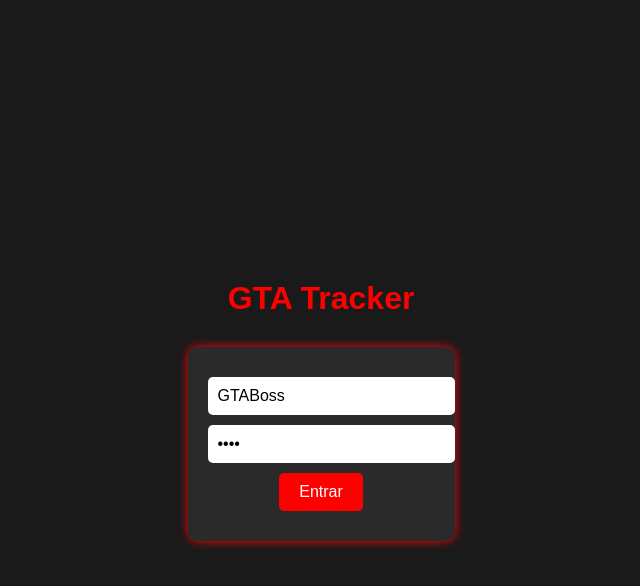
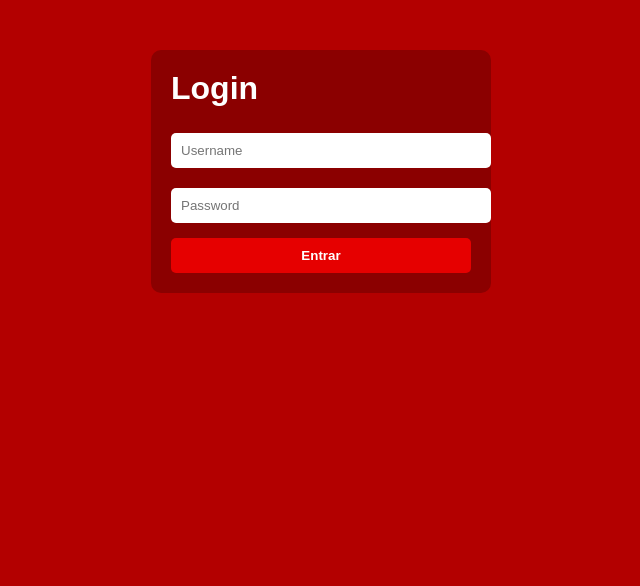
Before and after one commit to kiko189/Versao-final-, a plain HTML site: page index.html in a window 1280 px wide. Shown: the whole page, without its empty margins (319-959 px from the left). Drawn offline with Linux system fonts and the light colour scheme.

Commit message:
Update index.html

```diff
--- a/index.html
+++ b/index.html
@@ -1,81 +1,105 @@
-<!DOCTYPE html><html lang="pt">
+<!DOCTYPE html>
+<html lang="pt">
 <head>
   <meta charset="UTF-8">
   <meta name="viewport" content="width=device-width, initial-scale=1.0">
-  <title>GTA Tracker</title>
+  <title>GTA Boss Tracker</title>
   <style>
     body {
       margin: 0;
       font-family: Arial, sans-serif;
-      background-color: #1a1a1a;
+      background-color: #b30000;
       color: white;
+    }
+    .container {
       display: flex;
-      flex-direction: column;
-      align-items: center;
       justify-content: center;
-      height: 100vh;
-    }h1 {
-  color: #ff0000;
-  margin-bottom: 30px;
+      align-items: start;
+      padding: 50px;
+      gap: 40px;
     }
-
-.login-container {
-  background-color: #2a2a2a;
+    .box {
+      background-color: #8b0000;
       padding: 20px;
       border-radius: 10px;
-  box-shadow: 0 0 10px #ff0000;
-  text-align: center;
+      width: 300px;
     }
-
+    h1, h2 {
+      margin-top: 0;
+      color: #fff;
+    }
     input {
-  display: block;
       width: 100%;
       padding: 10px;
-  margin: 10px 0;
+      margin: 5px 0 15px 0;
       border: none;
       border-radius: 5px;
-  font-size: 16px;
     }
-
     button {
-  background-color: #ff0000;
+      width: 100%;
+      padding: 10px;
+      background-color: #e60000;
+      border: none;
       color: white;
-  padding: 10px 20px;
-  border: none;
+      font-weight: bold;
+      cursor: pointer;
       border-radius: 5px;
-  font-size: 16px;
-  cursor: pointer;
     }
-
-button:hover {
-  background-color: #cc0000;
+    #dashboard {
+      display: none;
     }
-
-.error {
-  color: #ff4444;
-  margin-top: 10px;
+    .slot {
+      margin-bottom: 15px;
     }
-
+    label {
+      font-size: 14px;
+      color: #fff;
+    }
   </style>
 </head>
 <body>
-  <h1>GTA Tracker</h1>
-  <div class="login-container">
-    <input type="text" id="username" placeholder="Nome de utilizador" value="GTABoss">
-    <input type="password" id="password" placeholder="Palavra-passe" value="1234">
-    <button onclick="login()">Entrar</button>
-    <div class="error" id="error-msg"></div>
-  </div>  <script>
-    function login() {
-      const username = document.getElementById('username').value;
-      const password = document.getElementById('password').value;
 
-      if (username === 'GTABoss' && password === '1234') {
-        alert('Login bem-sucedido!');
-        // Redirecionar ou mostrar conteúdo real aqui
+<div class="container">
+  <!-- Login -->
+  <div class="box" id="login">
+    <h1>Login</h1>
+    <input type="text" id="username" placeholder="Username">
+    <input type="password" id="password" placeholder="Password">
+    <button onclick="checkLogin()">Entrar</button>
+  </div>
+
+  <!-- Dashboard -->
+  <div class="box" id="dashboard">
+    <h1>Dashboard</h1>
+    <div class="slot">
+      <label for="business1">Negócio 1:</label>
+      <input type="text" id="business1" placeholder="Nome do negócio">
+    </div>
+    <div class="slot">
+      <label for="business2">Negócio 2:</label>
+      <input type="text" id="business2" placeholder="Nome do negócio">
+    </div>
+    <div class="slot">
+      <label for="business3">Negócio 3:</label>
+      <input type="text" id="business3" placeholder="Nome do negócio">
+    </div>
+    <button onclick="alert('Salvo!')">Guardar</button>
+  </div>
+</div>
+
+<script>
+  function checkLogin() {
+    const user = document.getElementById('username').value;
+    const pass = document.getElementById('password').value;
+
+    if (user === "GTABoss" && pass === "1234") {
+      document.getElementById('login').style.display = 'none';
+      document.getElementById('dashboard').style.display = 'block';
     } else {
-        document.getElementById('error-msg').innerText = 'Credenciais incorretas!';
+      alert("Credenciais inválidas, seu burro.");
     }
   }
-  </script></body>
+</script>
+
+</body>
 </html>
```
Lines whose indentation alone changed are shown as unchanged.
